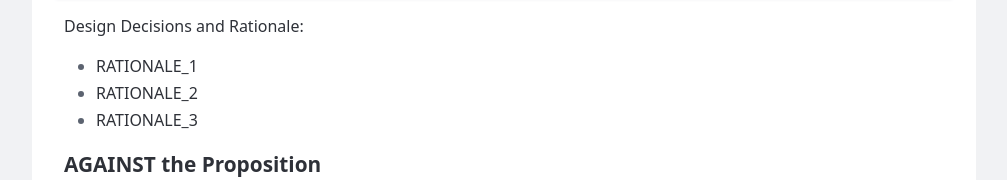
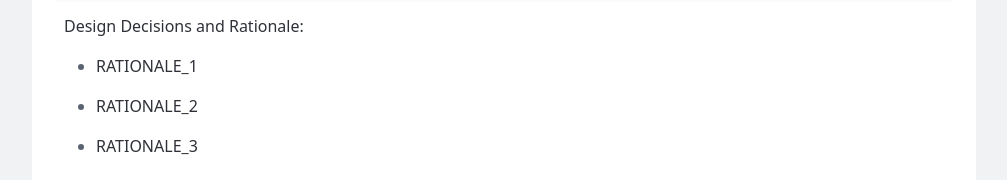
Before and after one commit to Capybarachen/dsc106-projects, a plain HTML site: page project2/index.html in a window 1280 px wide. Shown: the part 1684-1864 px from the top of the page, without its empty margins (136-1143 px from the left). Drawn offline with Linux system fonts and the light colour scheme.

Commit message:
Increase margin-top for list items

```diff
--- a/project2/index.html
+++ b/project2/index.html
@@ -83,7 +83,7 @@
                 }
 
                 + li {
-                    margin-top: 0.2em;
+                    margin-top: 1em;
                 }
             }
 
```
